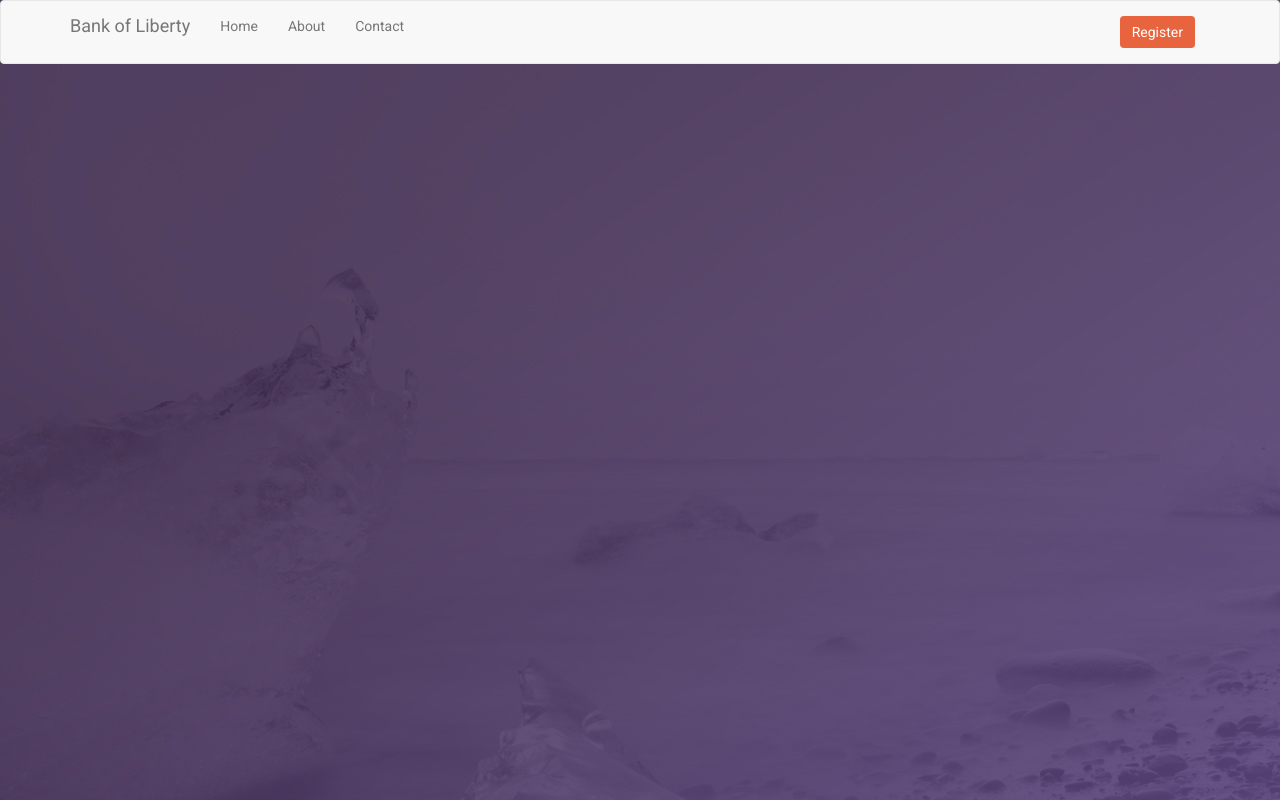
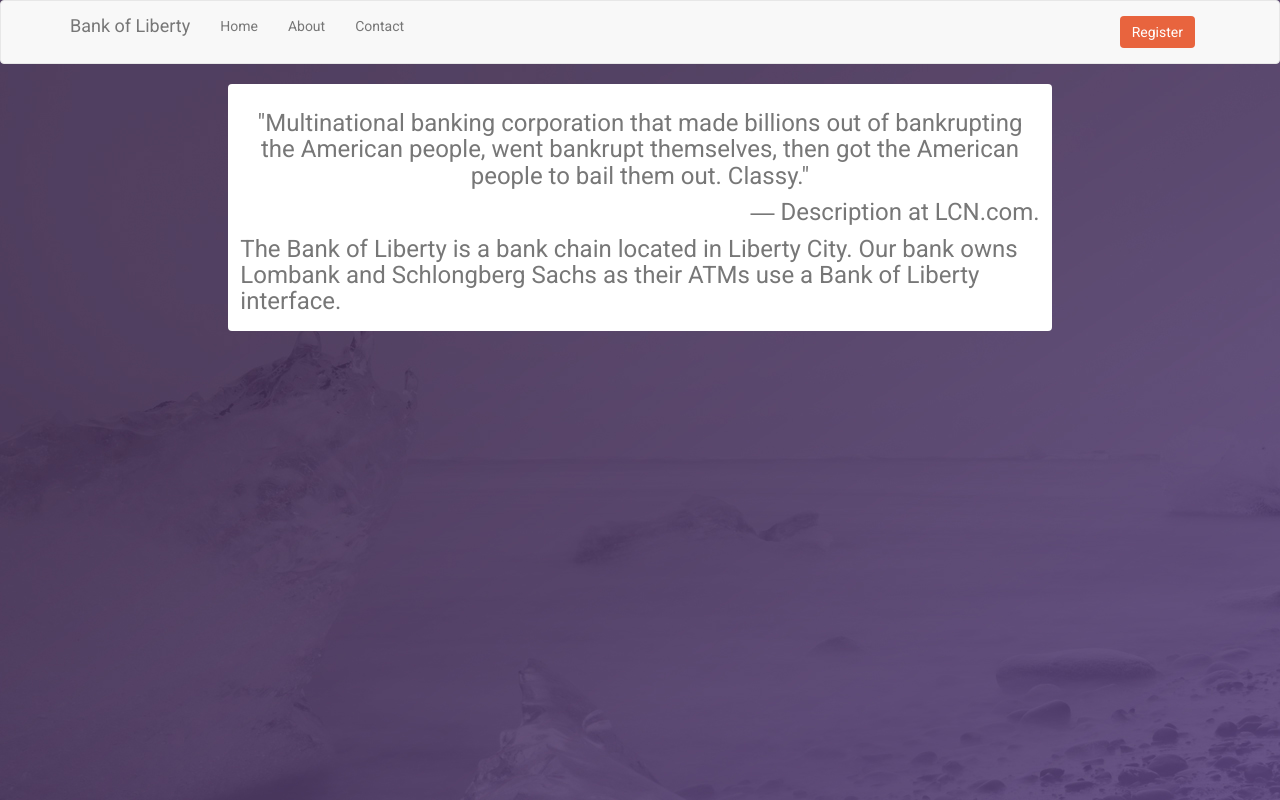
Before and after one commit to wh4tsername/review2, a Django app: page /about in a window 1280 px wide. Run offline with Django 3.2, Linux system fonts and the light colour scheme; some libraries are stand-ins or nearby versions.

Commit message:
updated about page

```diff
--- a/my_site/templates/registration/about.html
+++ b/my_site/templates/registration/about.html
@@ -1,5 +1,11 @@
 {% extends 'base.html' %}
 
 {% block content %}
-
+    <div class="col-lg-8 col-lg-offset-2">
+        <div class="content-container">
+            <h3><p>"Multinational banking corporation that made billions out of bankrupting the American people, went bankrupt themselves, then got the American people to bail them out. Classy."</p>
+                <p class="text-right">― Description at LCN.com.</p>
+                <p class="text-left">The Bank of Liberty is a bank chain located in Liberty City. Our bank owns Lombank and Schlongberg Sachs as their ATMs use a Bank of Liberty interface.</p></h3>
+        </div>
+    </div>
 {% endblock %}
```
